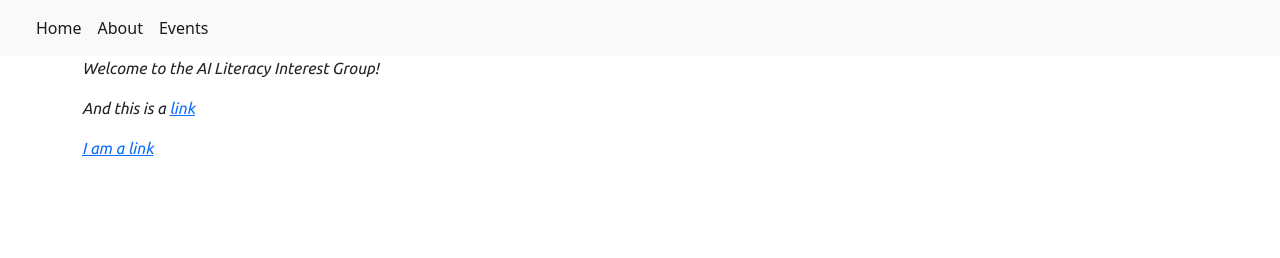
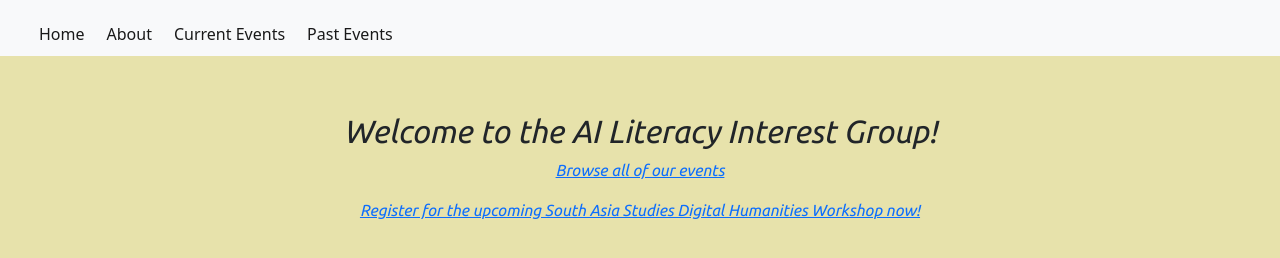
Before and after one commit to upenndigitalscholarship/ai-interest-group, an Eleventy site: page index.md in a window 1280 px wide. Built offline with nearby package versions, Linux system fonts and the light colour scheme; Eleventy itself is replaced by a stand-in of ours; files that its build step writes are made by us from their sources.

Commit message:
it's ugly but at least functional now

```diff
--- a/_includes/navbar.njk
+++ b/_includes/navbar.njk
@@ -13,9 +13,11 @@
           <a class="nav-link active" aria-current="page" href="{{ "/about" | url }}">About</a>
         </li>
       <li class="nav-item">
-          <a class="nav-link active" aria-current="page" href="{{ "/events" | url }}">Events</a>
+          <a class="nav-link active" aria-current="page" href="{{ "/eventscurrent" | url }}">Current Events</a>
         </li>
-
+      <li class="nav-item">
+          <a class="nav-link active" aria-current="page" href="{{ "/eventspast" | url }}">Past Events</a>
+        </li>
 
       </ul>
 
--- a/assets/css/style.css
+++ b/assets/css/style.css
@@ -1,7 +1,11 @@
 @import url('https://fonts.googleapis.com/css2?family=Major+Mono+Display&family=Ubuntu:ital@1&display=swap');
 
 h1,h2,h3,h4 {
-    font-family: 'Major Mono Display', monospace;
+    font-family: 'Ubuntu', Sans-serif;
+}
+
+h2 {
+    margin-top: 10%;
 }
 
 p {
@@ -11,3 +15,37 @@
 code {
     color:blueviolet
 }
+
+.navbar {
+    height: 7%;
+    width: 100%;
+    position: fixed;
+    z-index: 1;
+    top: 0;
+    left: 0;
+    background-color: #e7e2ab;
+    padding-top: 20px;
+    overflow: hidden;s
+}
+
+.nav-item {
+  padding: 3px 3px 3px 3px;
+  text-decoration: none !important;
+  color: black;
+  font-size: 16px;
+  display: block;
+}
+
+.active nav-item:hover {
+    color: #d4ce90;
+}
+
+body {
+    background-color:#e7e2ab;
+  }
+
+  .container {
+    min-height: var(--wrapper-height);
+    place-items: center;
+    margin: 10;
+  }
--- a/index.md
+++ b/index.md
@@ -3,8 +3,8 @@
 eleventyExcludeFromCollections: true
 ---
 
-Welcome to the AI Literacy Interest Group!
+## Welcome to the AI Literacy Interest Group!
 
-And this is a [link](https://www.upenn.edu)
+[Browse all of our events](https://www.library.upenn.edu/events/ai-literacy-interest-group)
 
-<a href="https://www.upenn.edu">I am a link</a>
+[Register for the upcoming South Asia Studies Digital Humanities Workshop now!](https://www.library.upenn.edu/events/south-asia-studies-dh-workshop)
```
Also changed, not shown: events.md (deleted, +0 -6 lines), eventscurrent.md (added, +8 -0 lines), eventspast.md (added, +12 -0 lines), genderandtech.md (added, +18 -0 lines), multidisciplinarycode.md (added, +21 -0 lines), sasdh.md (added, +6 -0 lines).
